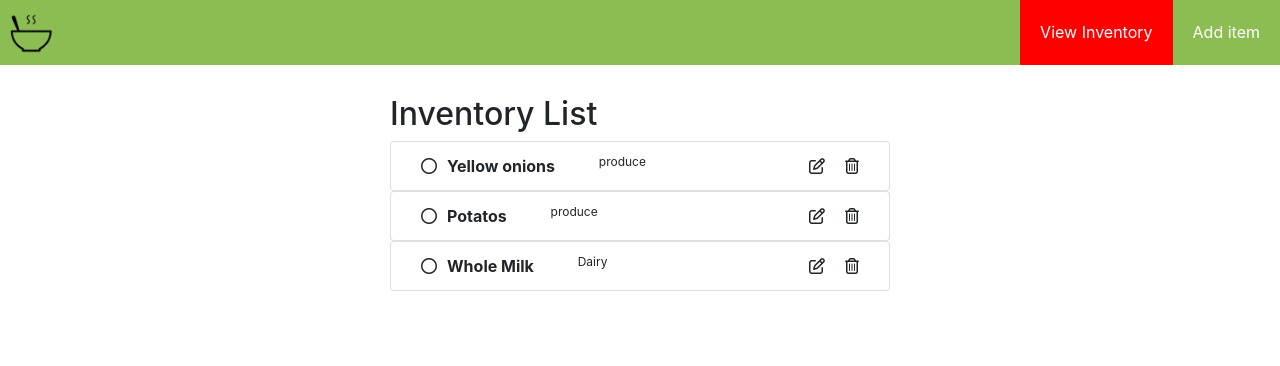
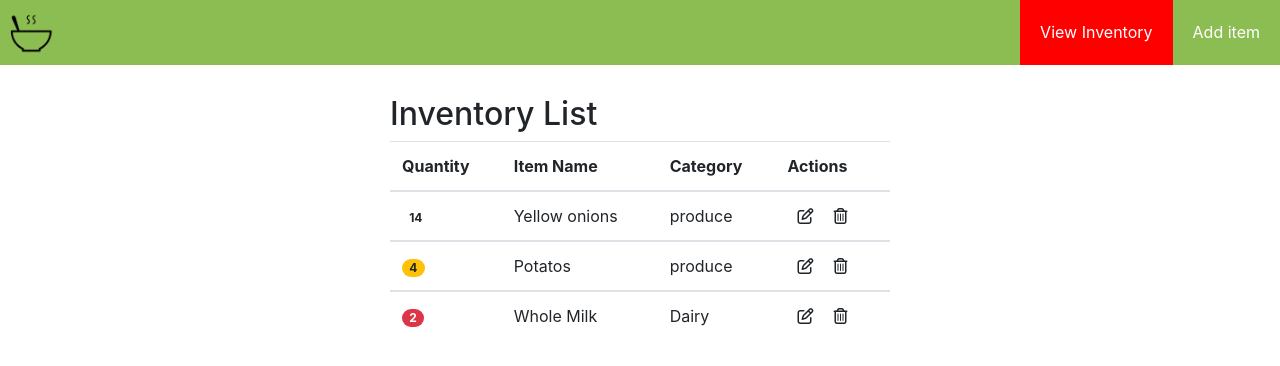
Before and after one commit to i-ll-serve-soup-july-2019/FrontEnd, a React (Create React App) app in the folder serve-soup/: page /protected in a window 1280 px wide. Shown: the top 366 px of the page. Built offline with nearby package versions, Linux system fonts and the light colour scheme.

Commit message:
added quality category and warnings

```diff
--- a/serve-soup/src/App.css
+++ b/serve-soup/src/App.css
@@ -275,3 +275,8 @@ table {
 sup {
   padding-left: 40px
 }
+
+.badge-warning {
+  color: red;
+  font-size: 50px
+}
--- a/serve-soup/src/components/AddItemForm.js
+++ b/serve-soup/src/components/AddItemForm.js
@@ -9,7 +9,8 @@ class AddItemForm extends React.Component {
   state = {
     //create local state
     itemName: "",
-    category: ""
+    category: "",
+    quantity: 0
     //add a successfull message when an item is added
   };
   //handler for input fields
@@ -24,11 +25,13 @@ class AddItemForm extends React.Component {
     // console.log("Category:", this.state.category);
     this.props.addItem({
       name: this.state.itemName,
-      category: this.state.category
+      category: this.state.category,
+      quantity: this.state.quantity
     });
     this.setState({
       itemName: "",
-      category: ""
+      category: "",
+      quantity: 0
     });
   };
 
@@ -62,6 +65,27 @@ class AddItemForm extends React.Component {
               <option>Produce</option>
             </Input>
           </FormGroup>
+          <FormGroup>
+            <Label for="quantity">Quantity</Label>
+            <Input
+              type="select"
+              name="quantity"
+              value={this.state.quantity}
+              onChange={this.changeHandler}
+            >
+              <option>Select</option>
+              <option>1</option>
+              <option>2</option>
+              <option>3</option>
+              <option>4</option>
+              <option>5</option>
+              <option>6</option>
+              <option>7</option>
+              <option>8</option>
+              <option>9</option>
+              <option>10</option>
+            </Input>
+          </FormGroup>
           <Button>Submit</Button>
         </Form>
       </div>
--- a/serve-soup/src/components/InventoryList.js
+++ b/serve-soup/src/components/InventoryList.js
@@ -1,7 +1,7 @@
 import React from "react";
 
 //importing reactstrap components
-import { ListGroup, ListGroupItem } from "reactstrap";
+import { Table, Badge } from "reactstrap";
 
 //importing connect
 import { connect } from "react-redux";
@@ -22,30 +22,57 @@ class InventoryList extends React.Component {
     return (
       <div className="inventory-list-container">
         <h2>Inventory List</h2>
-        {this.props.inventoryItems.map((item, index) => (
-          <ListGroup key={index}>
-            <ListGroupItem>
-              <div className="inventory-list-items">
-                {/* select button and item name  container*/}
-                <div>
-                  <i className="far fa-circle" />
 
-                  <strong>{item.name} </strong>
-                  <sup> {item.category}</sup>
-                </div>
-                {/* edit and delete buttons container*/}
-                <div>
+        <Table>
+          <thead>
+            <tr>
+              <th>
+                <strong>Quantity</strong>
+              </th>
+              <th>
+                <strong>Item Name</strong>
+              </th>
+              <th>
+                <strong>Category</strong>
+              </th>
+              <th>
+                <strong>Actions</strong>
+              </th>
+            </tr>
+          </thead>
+          {this.props.inventoryItems.map((item, index) => (
+            <tbody key={index}>
+              <tr>
+                <th scope="row">
+                  <Badge
+                    pill
+                    /* This will color the quantity pill based on the
+                    current ammount if is less than 5 will show color yellow and if less than 3 red
+                     */
+                    color={`${
+                      item.quantity > 3
+                        ? item.quantity > 5
+                          ? ""
+                          : "warning"
+                        : "danger"
+                    }`}
+                  >
+                    {item.quantity}
+                  </Badge>
+                </th>
+                <td>{item.name}</td>
+                <td>{item.category}</td>
+                <td>
                   <i className="far fa-edit" />
-
                   <i
                     onClick={() => this.deleteHandler(index)}
                     className="far fa-trash-alt"
                   />
-                </div>
-              </div>
-            </ListGroupItem>
-          </ListGroup>
-        ))}
+                </td>
+              </tr>
+            </tbody>
+          ))}
+        </Table>
       </div>
     );
   }
--- a/serve-soup/src/reducer/index.js
+++ b/serve-soup/src/reducer/index.js
@@ -4,15 +4,18 @@ const initialState = {
   inventoryItems: [
     {
       name: "Yellow onions",
-      category: "produce"
+      category: "produce",
+      quantity: 14
     },
     {
       name: "Potatos",
-      category: "produce"
+      category: "produce",
+      quantity: 4
     },
     {
       name: "Whole Milk",
-      category: "Dairy"
+      category: "Dairy",
+      quantity: 2
     }
   ],
   isFetching: false
```
